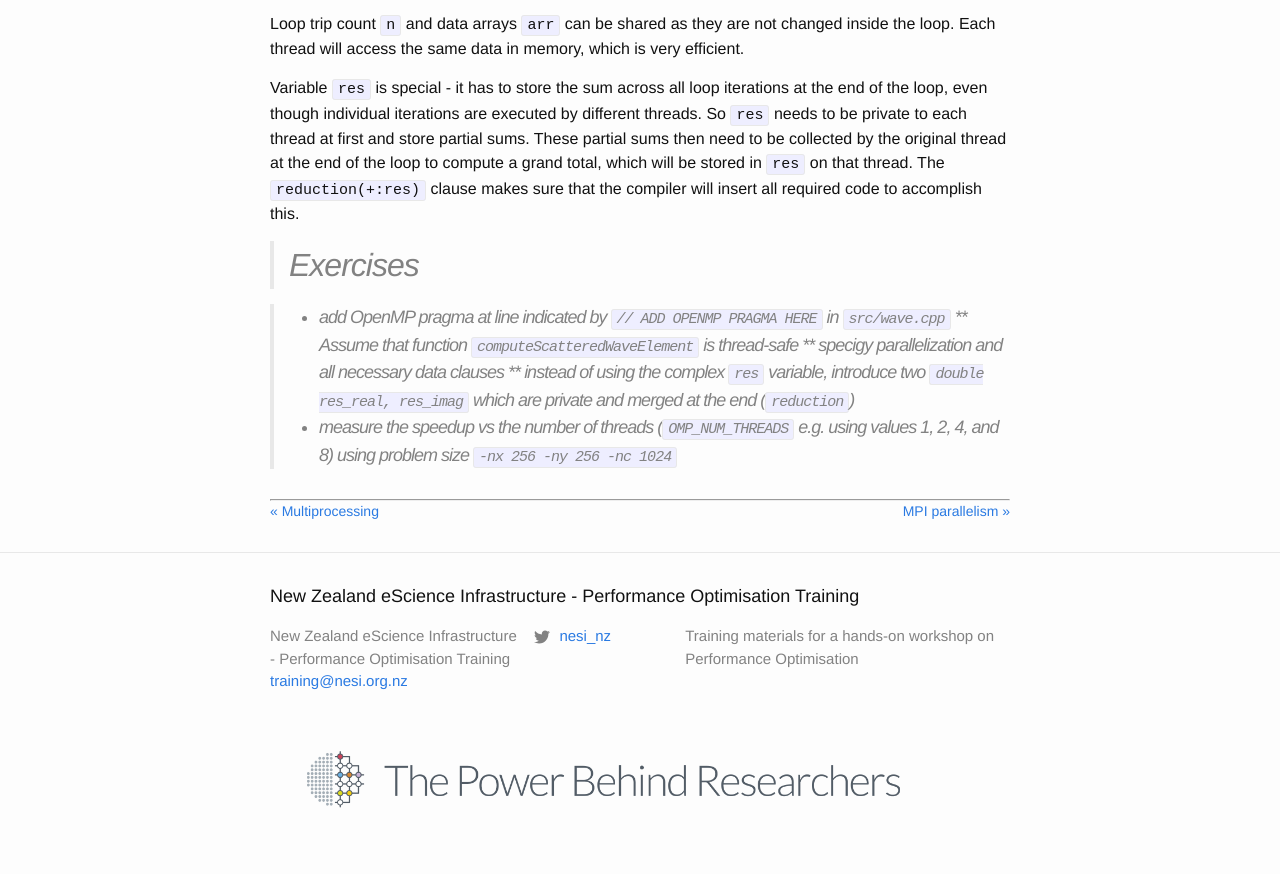
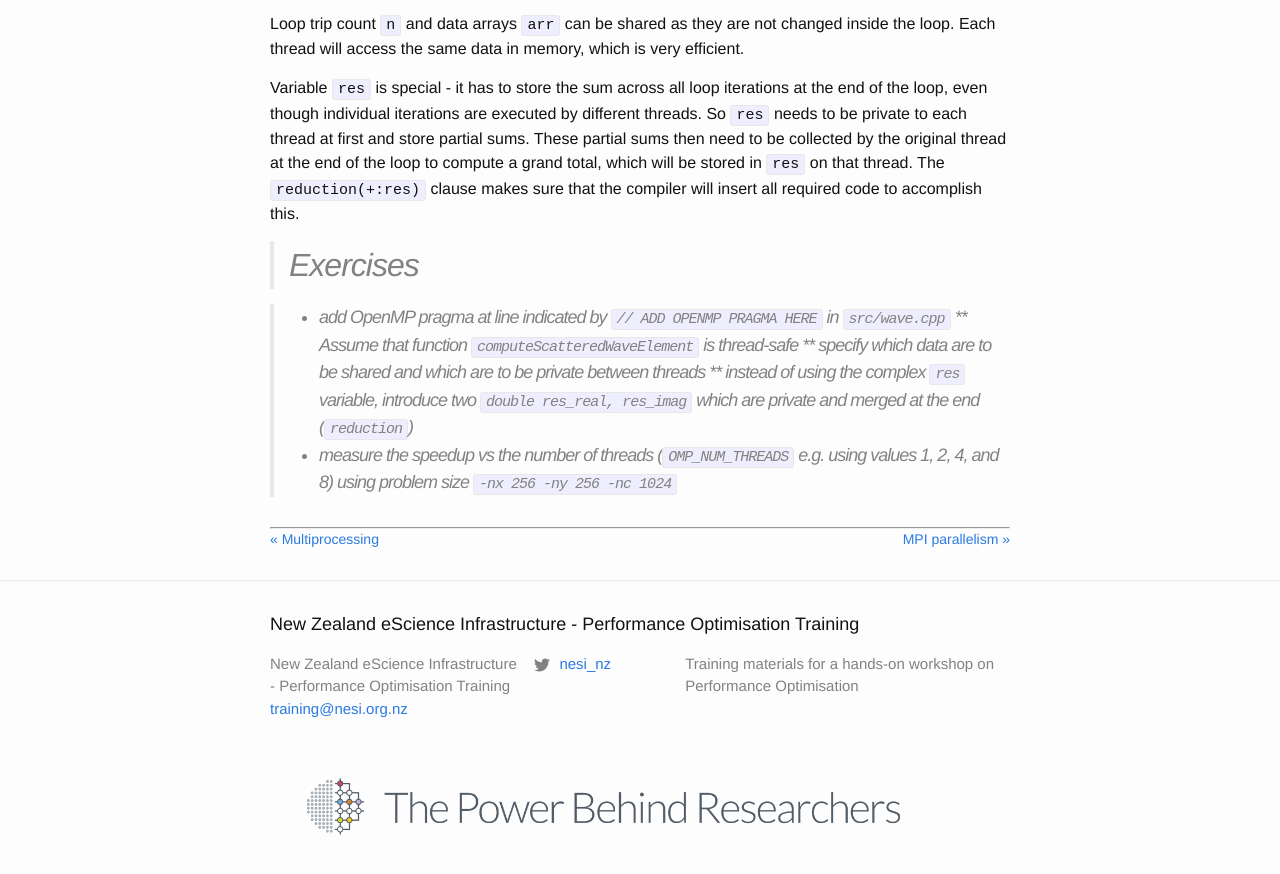
Before and after one commit to nesi/perf-training, a Jekyll site: the page built from _lessons/python-scatter/04b-openmp.md, in a window 1280 px wide and 900 px high, scrolled down 4906 px. Shown: the top 874 px of the window. Built offline with Jekyll 4.4.1, drawn with Linux system fonts in a browser that asks for light colours.

Commit message:
Update 04b-openmp.md

```diff
--- a/_lessons/python-scatter/04b-openmp.md
+++ b/_lessons/python-scatter/04b-openmp.md
@@ -120,6 +120,6 @@ Variable `res` is special - it has to store the sum across all loop iterations a
 
 > * add OpenMP pragma at line indicated by `// ADD OPENMP PRAGMA HERE` in `src/wave.cpp`
 > ** Assume that function `computeScatteredWaveElement` is thread-safe
-> ** specigy parallelization and all necessary data clauses
+> ** specify which data are to be shared and which are to be private between threads
 > ** instead of using the complex `res` variable, introduce two `double res_real, res_imag` which are private and merged at the end (`reduction`)
 > * measure the speedup vs the number of threads (`OMP_NUM_THREADS` e.g. using values 1, 2, 4, and 8) using problem size `-nx 256 -ny 256 -nc 1024`
```
